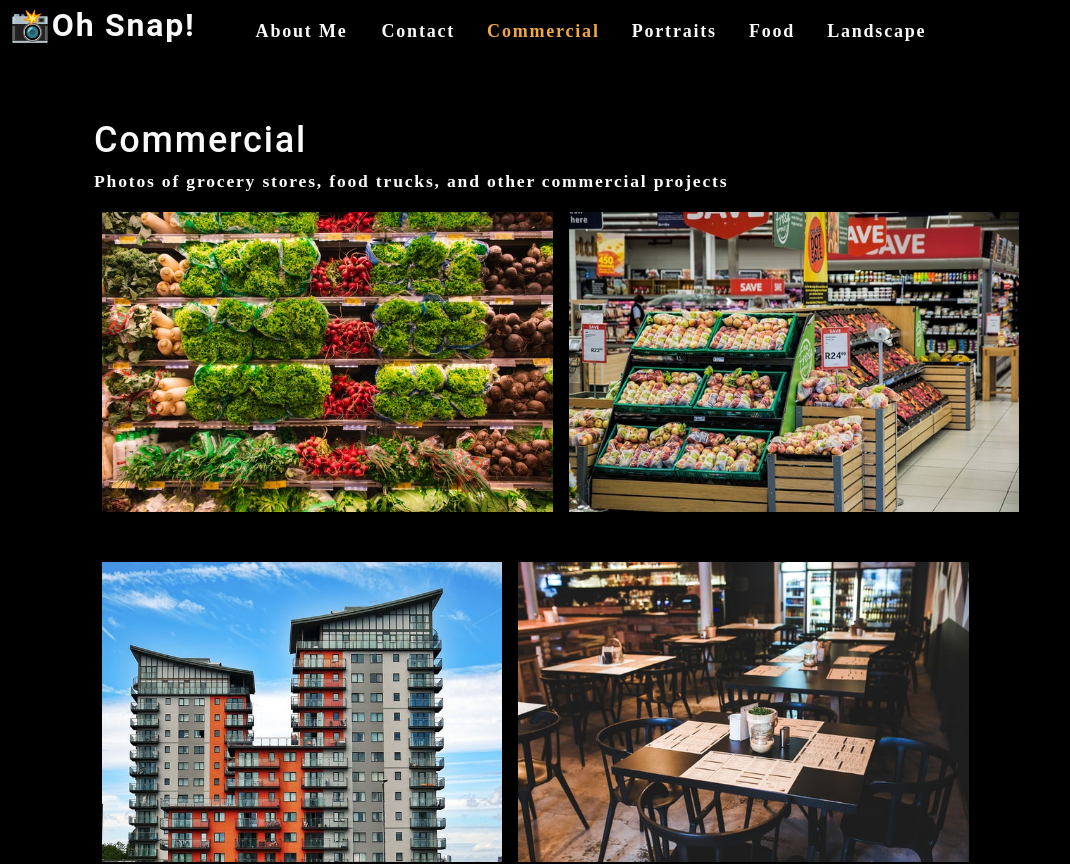
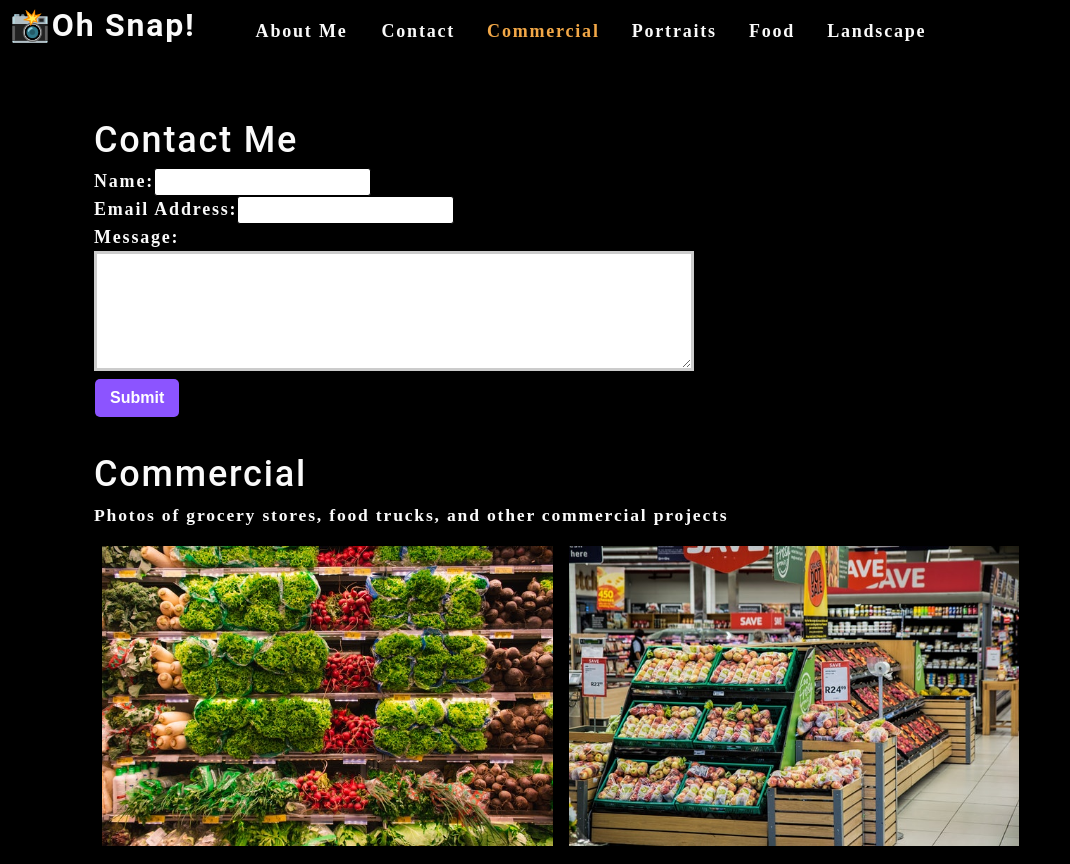
Before and after one commit to DariusJWright/photo-port, a React (Create React App) app: page / in a window 1280 px wide. Shown: the top 864 px of the page, without its empty margins (0-1070 px from the left). Built offline with nearby package versions, Linux system fonts and the light colour scheme.

Commit message:
added contact form

```diff
--- a/src/App.js
+++ b/src/App.js
@@ -2,6 +2,7 @@
 import About from './components/About';
 import Nav from './components/Nav';
 import Gallery from './components/Gallery';
+import ContactForm from './components/Contact';
 import './App.css';
 
 function App() {
@@ -20,6 +21,7 @@
     <div>
       <Nav categories={categories} setCurrentCategory={setCurrentCategory} currentCategory={currentCategory}></Nav>
       <main>
+        <ContactForm></ContactForm>
         <Gallery currentCategory={currentCategory}></Gallery>
         <About></About>
       </main>
--- a/src/components/Contact/index.js
+++ b/src/components/Contact/index.js
@@ -1,21 +1,33 @@
-import React from 'react';
+import React, { useState } from 'react';
 
 function ContactForm() {
+  const [formState, setFormState] = useState({ name: '', email: '', message: '' });
+  const { name, email, message } = formState;
+
+  function handleChange(e) {
+    setFormState({...formState, [e.target.name]: e.target.value });
+  }
+
+  function handleSubmit(e) {
+    e.preventDefault();
+    console.log(formState);
+  }
+
   return (
     <section>
       <h1>Contact Me</h1>
-      <form id='contact-form'>
+      <form id='contact-form' onSubmit={handleSubmit}>
         <div>
           <label htmlFor='name'>Name:</label>
-          <input type='text' name='name'/>
+          <input type='text' name='name' defaultValue={name} onChange={handleChange}/>
         </div>
         <div>
           <label htmlFor='email'>Email Address:</label>
-          <input type='text' name='email'/>
+          <input type='text' name='email' defaultValue={email} onChange={handleChange}/>
         </div>
         <div>
           <label htmlFor='message'>Message:</label>
-          <textarea name='message' rows='5'/>
+          <textarea name='message' rows='5' defaultValue={message} onChange={handleChange}/>
         </div>
         <button type='submit'>Submit</button>
       </form>
```
